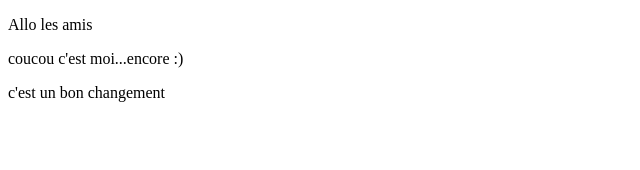
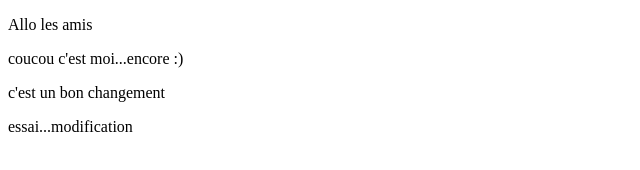
Before and after one commit to Tatiana-Leon/testHTML, a plain HTML site: page index.html in a window 1280 px wide. Shown: the whole page, without its empty margins (0-640 px from the left). Drawn offline with Linux system fonts and the light colour scheme.

Commit message:
test-2commit

```diff
--- a/index.html
+++ b/index.html
@@ -10,5 +10,6 @@
     <p>Allo les amis</p>
     <p>coucou c'est moi...encore :)</p>
     <p>c'est un bon changement</p>
+    <p>essai...modification</p>
 </body>
 </html>
```
